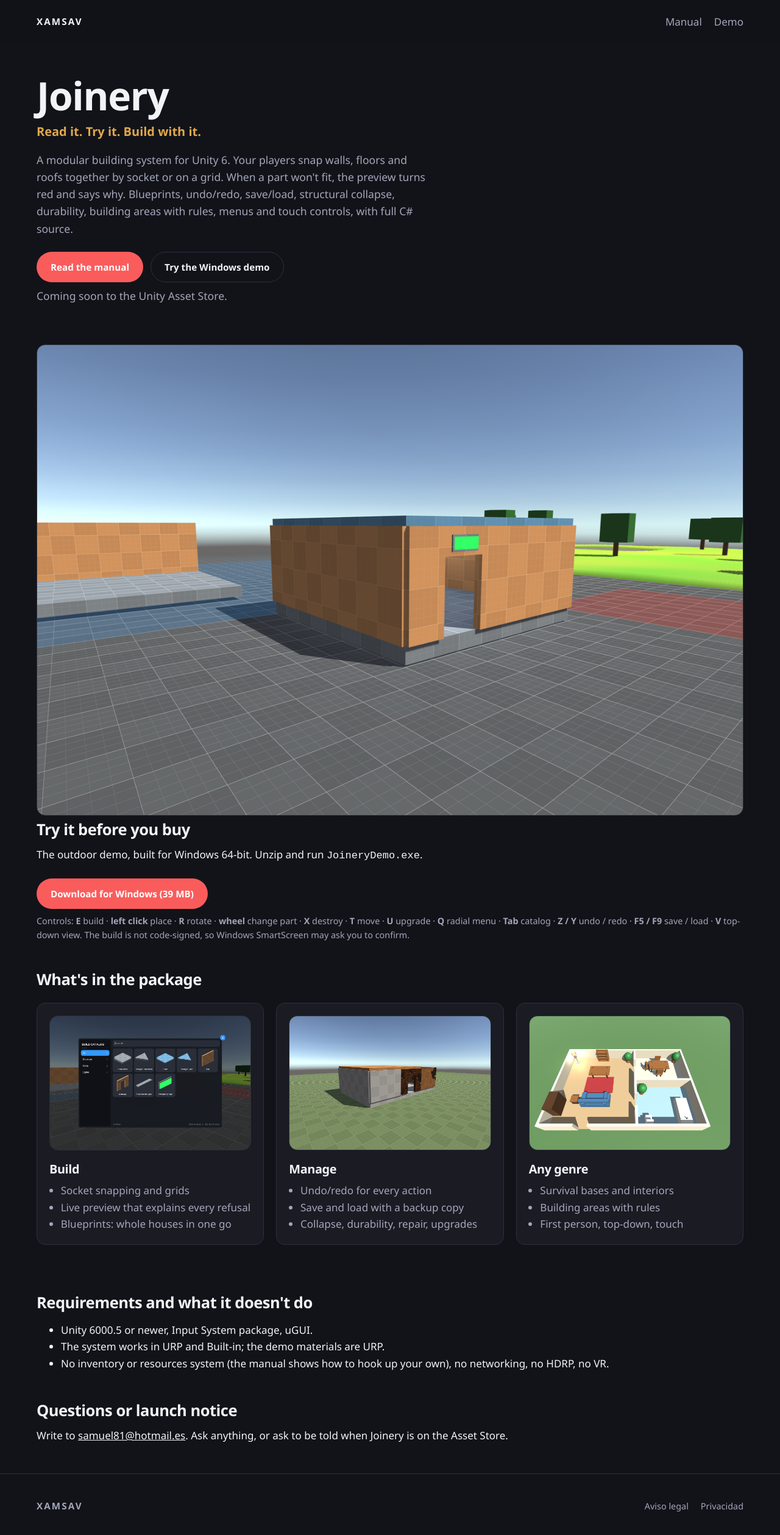
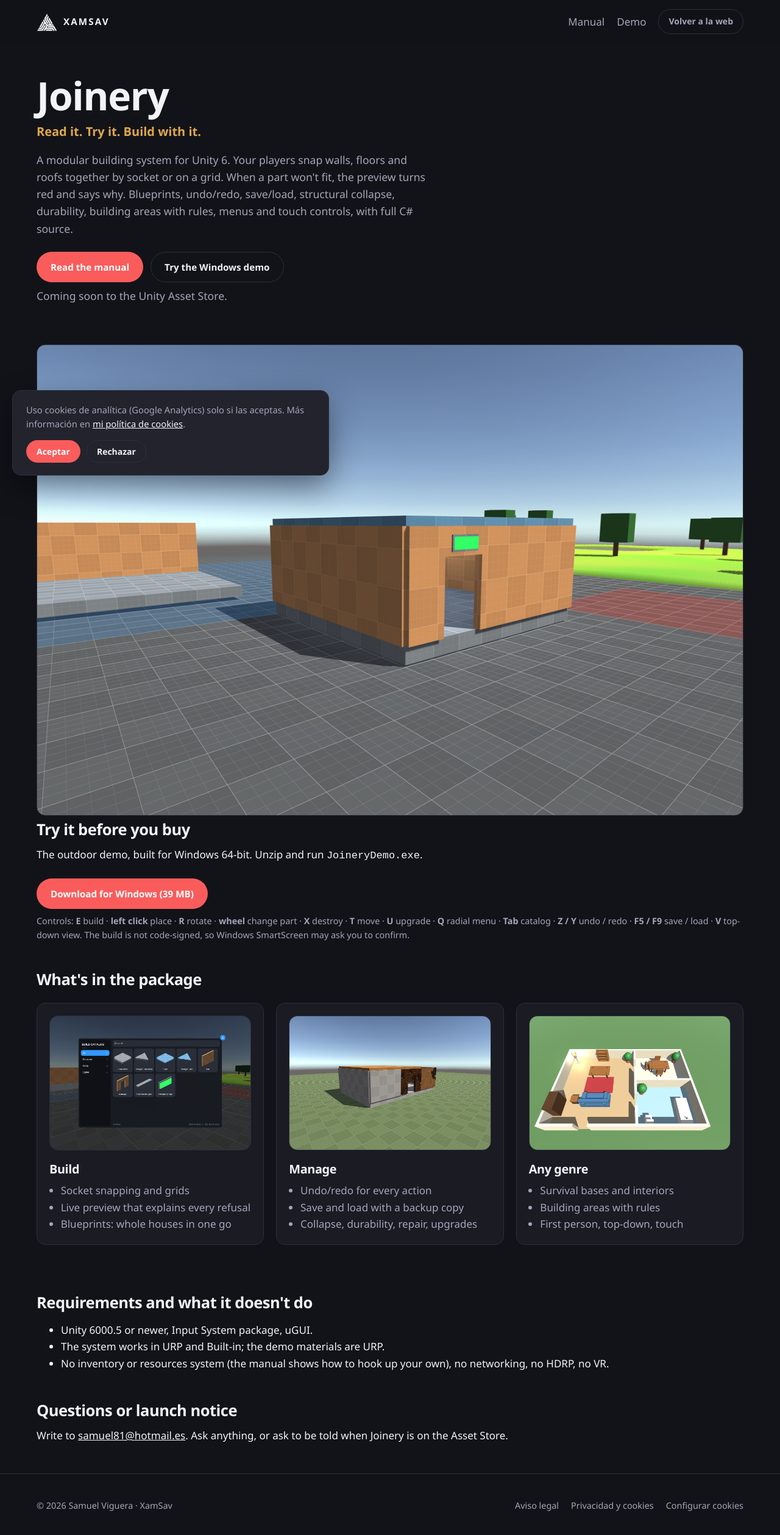
Before and after one commit to XamSav/xamsav.github.io, a plain HTML site: page docs/joinery/index.html in a window 1280 px wide. Shown: the whole page at 61% size. Drawn offline with Linux system fonts and the light colour scheme.

Commit message:
Joinery: cabecera y pie con el formato de xamsav.es
Co-Authored-By: Claude Opus 5.5 <noreply@anthropic.com>

```diff
--- a/docs/joinery/index.html
+++ b/docs/joinery/index.html
@@ -16,12 +16,19 @@
 <link rel="icon" href="../favicon.svg" type="image/svg+xml">
 <link rel="stylesheet" href="../styles.css">
 <link rel="stylesheet" href="joinery.css">
+<link rel="apple-touch-icon" href="../img/apple-touch-icon.png">
+<script src="../main.js" defer></script>
 </head>
 <body>
-<header class="site-header"><nav class="container nav" aria-label="Main">
-<a class="brand" href="../">XamSav</a>
-<ul class="sub-links"><li><a href="manual.html">Manual</a></li><li><a href="#demo">Demo</a></li></ul>
-</nav></header>
+<header class="site-header">
+    <nav class="container nav" aria-label="Principal">
+        <a class="brand" href="../">
+            <img src="../img/logo_blanco.PNG" alt="" width="34" height="34">
+            XamSav
+        </a>
+        <ul class="sub-links"><li><a href="manual.html">Manual</a></li><li><a href="#demo">Demo</a></li><li><a class="btn btn-ghost btn-sm" href="../">Volver a la web</a></li></ul>
+    </nav>
+</header>
 
 <main class="container">
   <section class="j-hero">
@@ -70,9 +77,23 @@
   </section>
 </main>
 
-<footer class="site-footer"><div class="container footer-grid">
-<a class="brand" href="../">XamSav</a>
-<ul class="footer-links"><li><a href="../aviso-legal.html">Aviso legal</a></li><li><a href="../privacidad.html">Privacidad</a></li></ul>
-</div></footer>
+<footer class="site-footer">
+    <div class="container footer-grid">
+        <p style="margin:0">© <span data-year>2026</span> Samuel Viguera · XamSav</p>
+        <ul class="footer-links">
+            <li><a href="../aviso-legal.html">Aviso legal</a></li>
+            <li><a href="../privacidad.html">Privacidad y cookies</a></li>
+            <li><button class="link-button" type="button" data-consent="settings">Configurar cookies</button></li>
+        </ul>
+    </div>
+</footer>
+
+<div class="consent" id="consent" role="dialog" aria-live="polite" aria-label="Preferencias de cookies" hidden>
+    <p>Uso cookies de analítica (Google Analytics) solo si las aceptas. Más información en <a href="../privacidad.html#cookies">mi política de cookies</a>.</p>
+    <div class="consent-actions">
+        <button class="btn btn-primary btn-sm" type="button" data-consent="granted">Aceptar</button>
+        <button class="btn btn-ghost btn-sm" type="button" data-consent="denied">Rechazar</button>
+    </div>
+</div>
 </body>
 </html>
--- a/docs/joinery/joinery.css
+++ b/docs/joinery/joinery.css
@@ -1,7 +1,7 @@
 /* Joinery pages: extends ../styles.css */
 :root { --wood: #e0a84a; }
 body { background: var(--bg); color: var(--text); }
-.sub-links { display: flex; gap: 20px; list-style: none; margin: 0; padding: 0; }
+.sub-links { display: flex; align-items: center; gap: 20px; list-style: none; margin: 0; padding: 0; }
 .sub-links a { color: var(--muted); text-decoration: none; }
 .sub-links a:hover { color: var(--text); }
 main { padding-top: calc(var(--nav-h) + 24px); }
@@ -32,3 +32,4 @@ main { padding-top: calc(var(--nav-h) + 24px); }
 .j-card ul { padding-left: 1.1em; margin: 0; color: var(--muted); }
 .j-card figure { margin: 0 0 12px; }
 section.j { padding-bottom: 32px; }
+@media (max-width: 520px) { .sub-links { gap: 14px; } .sub-links .btn { display: none; } }
```
Also changed, not shown: docs/joinery/manual.html (+29 -8 lines).
